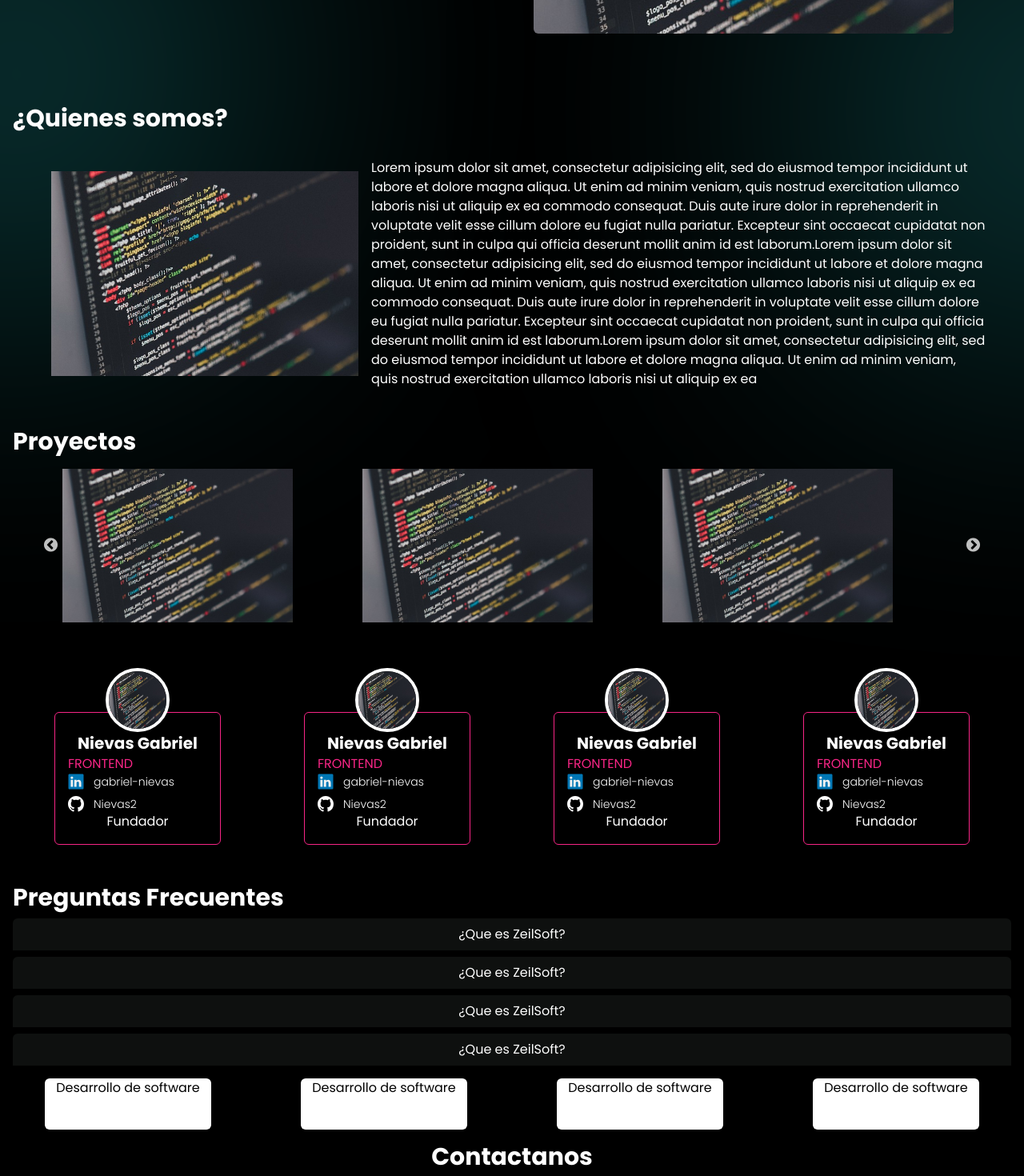
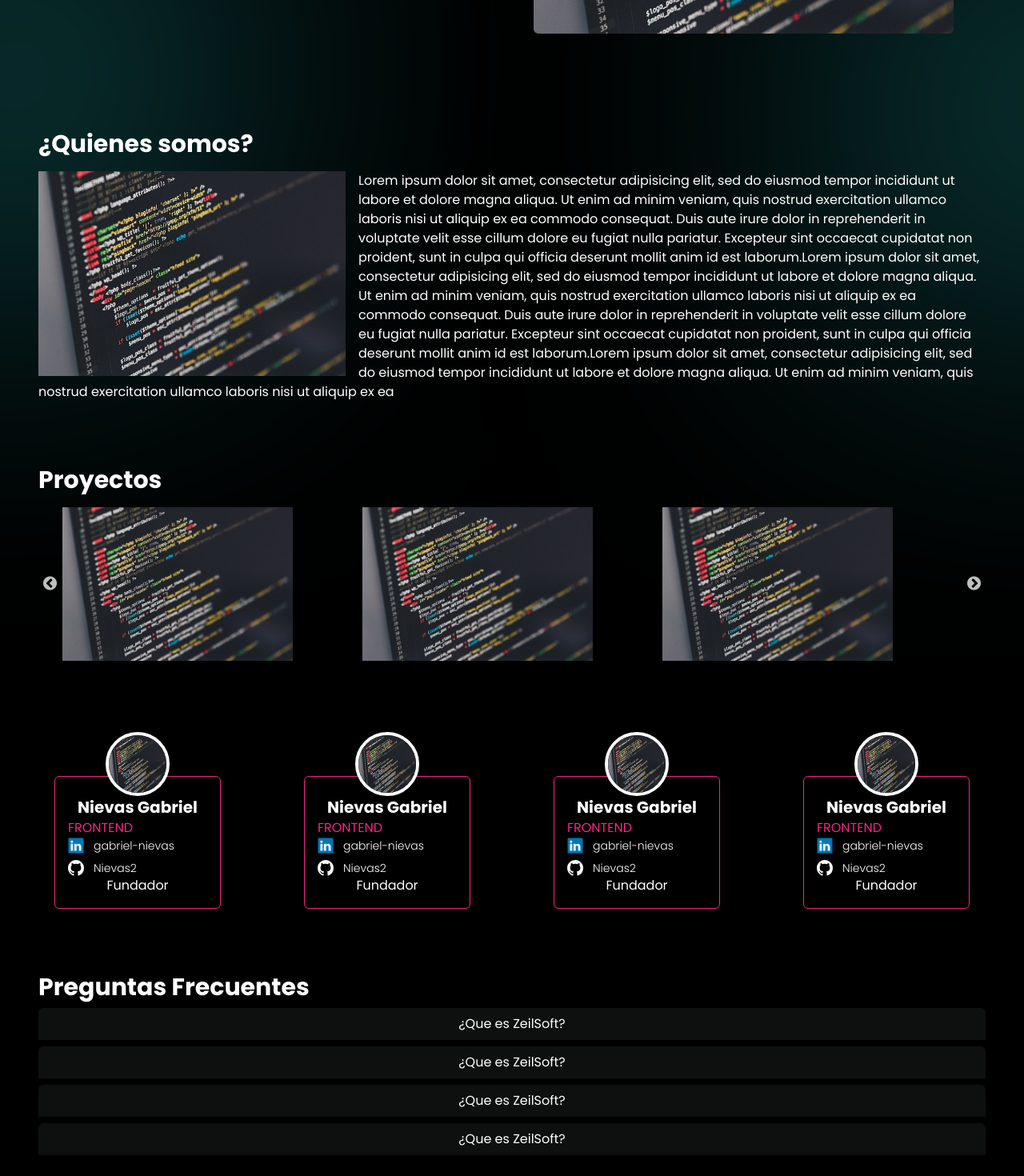
Before and after one commit to ZeilSoft/zailsoft-portfolio, a React (Vite) app in the folder front/: page / in a window 1280 px wide. Shown: the part 460-1930 px from the top of the page at 80% size. Built offline with nearby package versions, Linux system fonts and the light colour scheme; no server answers.

Commit message:
fix(Front): :lipstick: Fix paddings. Fix routeo

```diff
--- a/front/src/pages/home/components/About.tsx
+++ b/front/src/pages/home/components/About.tsx
@@ -1,12 +1,15 @@
 const About = () => {
   return (
-    <section>
-      <h2 className="text-3xl font-bold">¿Quienes somos?</h2>
-      <div className="p-8">
+    <section
+      className="p-8 flex flex-col gap-4"
+      id="about"
+    >
+      <h2 className="text-3xl font-bold ">¿Quienes somos?</h2>
+      <div>
         <img
           src="/code.jpg"
           alt="code"
-          className="float-left w-96 m-4"
+          className="float-left w-96 mr-4"
         />
         <p>
           Lorem ipsum dolor sit amet, consectetur adipisicing elit, sed do
--- a/front/src/pages/home/components/Navbar.tsx
+++ b/front/src/pages/home/components/Navbar.tsx
@@ -5,7 +5,7 @@ const Navbar = () => {
   const [open, setOpen] = useState(false)
   return (
     <header>
-      <nav className="bg-[#0E100F] sticky left-0 top-0 z-10 w-full">
+      <nav className="bg-[#0E100F] sticky w-full top-0 z-50">
         <div className="mx-auto max-w-7xl px-2 sm:px-6 lg:px-8 w-full">
           <div className="relative flex h-16 items-center justify-between z-10 w-full">
             <div className="absolute inset-y-0 left-0 flex items-center sm:hidden w-full">
--- a/front/src/pages/home/components/Projects.tsx
+++ b/front/src/pages/home/components/Projects.tsx
@@ -11,9 +11,9 @@ const Projects = () => {
     slidesToScroll: 1
   }
   return (
-    <section className="flex flex-col w-full gap-4">
+    <section className="flex flex-col w-full gap-4 p-8" id="projects">
       <h2 className="text-3xl font-bold">Proyectos</h2>
-      <div className="w-[90%] mx-auto">
+      <div className="w-[95%] mx-auto">
         <Slider {...settings} slidesToShow={widthScreen > 650 ? 3 : 1}>
         <Project />
         <Project />
--- a/front/src/pages/home/components/Questions.tsx
+++ b/front/src/pages/home/components/Questions.tsx
@@ -2,7 +2,7 @@ import Question from "../../../components/Question"
 
 const Questions = () => {
   return (
-    <div className="flex flex-col w-full gap-2">
+    <div className="flex flex-col w-full gap-2 p-8">
       <h2 className="text-3xl font-bold">Preguntas Frecuentes</h2>
       <Question
         question="¿Que es ZeilSoft?"
```
